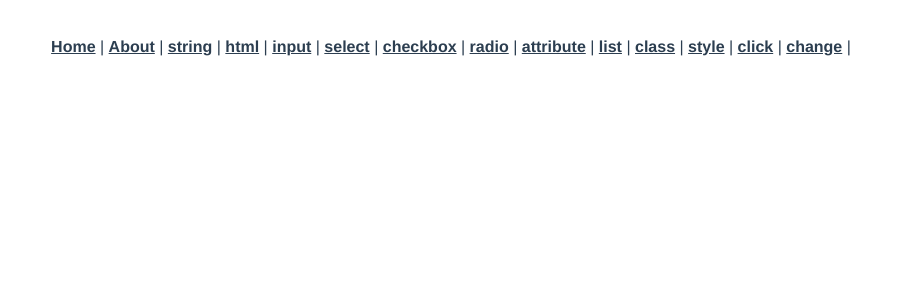
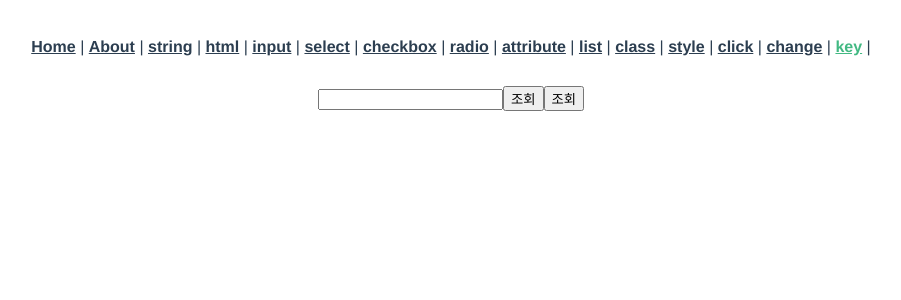
Before and after one commit to soyajo/vue_project, a Vue app: page /event/key in a window 1280 px wide. Shown: the top 300 px of the page, without its empty margins (189-1090 px from the left). Built offline with nearby package versions, Linux system fonts and the light colour scheme.

Commit message:
event end

```diff
--- a/src/App.vue
+++ b/src/App.vue
@@ -14,6 +14,7 @@
     <router-link to="/databinding/style">style</router-link> |
     <router-link to="/event/click">click</router-link> |
     <router-link to="/event/change">change</router-link> |
+    <router-link to="/event/key">key</router-link> |
   </nav>
   <router-view/>
 </template>
--- a/src/router/index.js
+++ b/src/router/index.js
@@ -79,6 +79,11 @@ const routes = [
     path: '/event/change',
     name: 'EventChangeView',
     component: () => import(/* webpackChunkName: "event", webpackPrefetch:true */ '../views/2_event/EventChangeView.vue')
+  },
+  {
+    path: '/event/key',
+    name: 'EventKeyView',
+    component: () => import(/* webpackChunkName: "event", webpackPrefetch:true */ '../views/2_event/EventKeyView.vue')
   }
 ]
 
--- a/src/views/2_event/EventChangeView.vue
+++ b/src/views/2_event/EventChangeView.vue
@@ -1,12 +1,17 @@
 <template>
   <div>
-    <select name="" id="" @change="changeCity" v-model="selectedCity">
+    <select name="" id="" @change="changeCity($event)" v-model="selectedCity">
       <option value="">==도시선택==</option>
       <option :value="city.cityCode" :key="city.cityCode" v-for="city in cityList">{{city.title}}</option>
     </select>
+    <!--  가독성이 좋음, 복잡한 로직에는 change 이벤트를 사용해야한다.  -->
     <select name="" id="">
       <option :value="dong.dongCode" :key="dong.dongCode" v-for="dong in selectedDongList">{{dong.dongTitle}}</option>
     </select>
+    <!--  가독성이 안좋음  -->
+<!--    <select name="" id="">-->
+<!--      <option :value="dong.dongCode" :key="dong.dongCode" v-for="dong in dongList.filter(dong => dong.cityCode === selectedCity)">{{dong.dongTitle}}</option>-->
+<!--    </select>-->
   </div>
 </template>
 
@@ -45,7 +50,8 @@ export default {
   unmounted () {
   },
   methods: {
-    changeCity () {
+    changeCity (event) {
+      console.log(event.target.value)
       this.selectedDongList = this.dongList.filter(dong => dong.cityCode === this.selectedCity)
     }
   }
--- /dev/null
+++ b/src/views/2_event/EventKeyView.vue
@@ -0,0 +1,56 @@
+<template>
+  <div>
+<!--    <input type="search" name="" id="" @keyup="checkEnter($event)" v-model="searchText">-->
+    <input type="search" name="" id="" @keyup.enter="doSearch" v-model="searchText">
+    <button @click="doSearch">조회</button>
+    <button type="submit" @click.prevent="doSearch">조회</button>
+  </div>
+</template>
+
+<script>
+// keyup.(키보드자판 주요키) 하면 주요키 클릭 시 이벤트 발생.  (중요!!)
+// .enter
+// .tab
+// .delete
+// .esc
+// .space
+// .up
+// .down
+// .left
+// .right
+// .stop - event.stopPropagation()
+// .prevent - event.preventDefault()
+// 등등
+export default {
+  name: 'EventKeyView',
+  components: {},
+  data () {
+    return {
+      searchText: ''
+    }
+  },
+  setup () {
+  },
+  created () {
+  },
+  mounted () {
+  },
+  unmounted () {
+  },
+  methods: {
+    doSearch () {
+      console.log(this.searchText)
+    },
+    checkEnter (event) {
+      // event.stopPropagation()
+      if (event.keyCode === 13) {
+        this.doSearch()
+      }
+    }
+  }
+}
+</script>
+
+<style scoped>
+
+</style>
```
